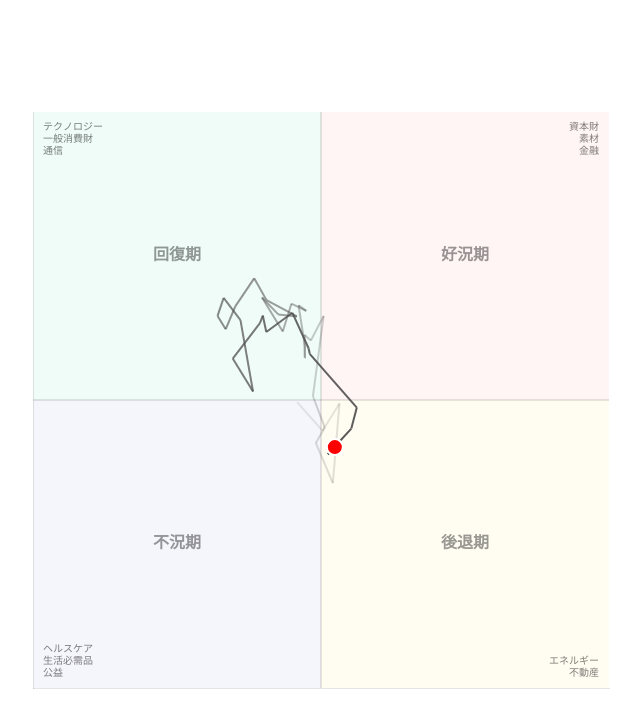
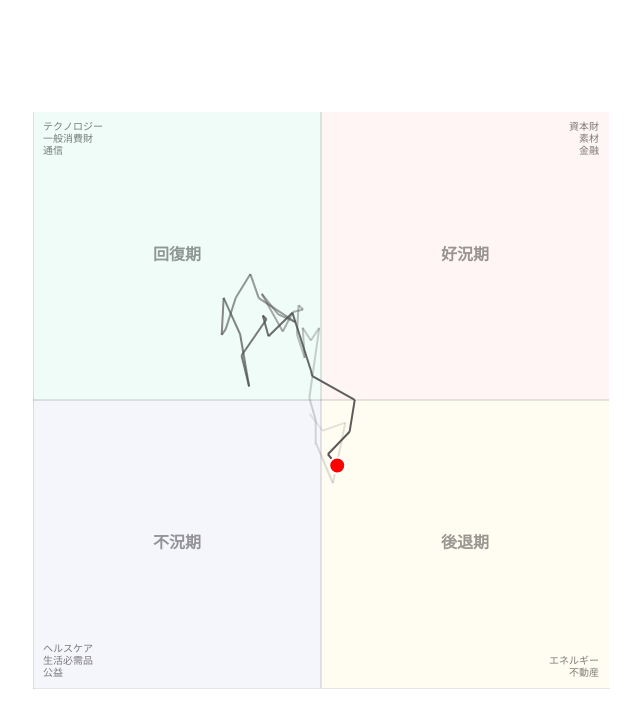
Before and after one commit to skr-works/sector-rotation-chart-USA, a plain HTML site: page index.html in a window 1280 px wide. Shown: the whole page, without its empty margins (319-959 px from the left). Drawn offline with nearby package versions, Linux system fonts and the light colour scheme.

Commit message:
deploy: 8f136d3ea77c0db0fdc551db48536617908fe338

```diff
--- a/index.html
+++ b/index.html
@@ -104,7 +104,7 @@
                     {
                         // 軌跡 (線のみ)
                         label: '軌跡',
-                        data: [{"x": -2.08, "y": -0.18}, {"x": 0.14, "y": -2.67}, {"x": 1.6, "y": -0.3}, {"x": 1.03, "y": -7.22}, {"x": -0.45, "y": -3.73}, {"x": 0.33, "y": -2.39}, {"x": -0.7, "y": 0.33}, {"x": 0.23, "y": 7.3}, {"x": -0.88, "y": 5.17}, {"x": -1.45, "y": 5.67}, {"x": -1.41, "y": 3.66}, {"x": -1.4, "y": 4.71}, {"x": -1.95, "y": 8.23}, {"x": -1.28, "y": 7.74}, {"x": -2.57, "y": 8.36}, {"x": -3.32, "y": 5.94}, {"x": -5.12, "y": 8.9}, {"x": -3.71, "y": 7.43}, {"x": -2.09, "y": 7.25}, {"x": -4.73, "y": 8.67}, {"x": -5.8, "y": 10.56}, {"x": -7.44, "y": 8.13}, {"x": -8.27, "y": 6.15}, {"x": -8.98, "y": 7.3}, {"x": -8.45, "y": 8.87}, {"x": -6.99, "y": 6.93}, {"x": -5.9, "y": 0.74}, {"x": -7.66, "y": 3.6}, {"x": -5.3, "y": 6.68}, {"x": -5.05, "y": 7.33}, {"x": -4.75, "y": 5.9}, {"x": -2.48, "y": 7.57}, {"x": -1.07, "y": 4.47}, {"x": -0.98, "y": 4.01}, {"x": 3.11, "y": -0.66}, {"x": 2.63, "y": -2.48}, {"x": 0.6, "y": -4.71}, {"x": 1.2, "y": -4.09}],
+                        data: [{"x": -1.0, "y": -1.18}, {"x": 0.14, "y": -2.67}, {"x": 2.11, "y": -1.96}, {"x": 1.03, "y": -7.22}, {"x": -0.44, "y": -3.75}, {"x": -0.46, "y": -1.74}, {"x": -1.01, "y": 0.18}, {"x": -0.15, "y": 6.26}, {"x": -0.88, "y": 5.17}, {"x": -1.59, "y": 6.27}, {"x": -1.41, "y": 3.66}, {"x": -2.09, "y": 5.7}, {"x": -1.95, "y": 8.23}, {"x": -1.55, "y": 7.86}, {"x": -2.44, "y": 7.64}, {"x": -3.32, "y": 5.94}, {"x": -5.14, "y": 9.22}, {"x": -3.71, "y": 7.43}, {"x": -2.22, "y": 6.76}, {"x": -5.4, "y": 8.85}, {"x": -6.13, "y": 10.93}, {"x": -7.4, "y": 8.88}, {"x": -8.27, "y": 6.15}, {"x": -8.62, "y": 5.65}, {"x": -8.45, "y": 8.87}, {"x": -7.02, "y": 5.71}, {"x": -6.24, "y": 1.18}, {"x": -6.9, "y": 3.86}, {"x": -4.73, "y": 7.01}, {"x": -5.05, "y": 7.33}, {"x": -4.56, "y": 5.54}, {"x": -2.48, "y": 7.57}, {"x": -0.88, "y": 2.58}, {"x": -0.75, "y": 2.07}, {"x": 2.93, "y": 0.01}, {"x": 2.48, "y": -2.76}, {"x": 0.6, "y": -4.71}, {"x": 1.41, "y": -5.69}],
                         borderWidth: 2,
                         pointRadius: 0, // 点は描画しない
                         showLine: true,
@@ -122,7 +122,7 @@
                     {
                         // 現在地 (点のみ)
                         label: '現在',
-                        data: [{"x": 1.2, "y": -4.09}],
+                        data: [{"x": 1.41, "y": -5.69}],
                         backgroundColor: 'rgba(255, 0, 0, 1)',
                         borderColor: '#fff',
                         borderWidth: 2,
```
